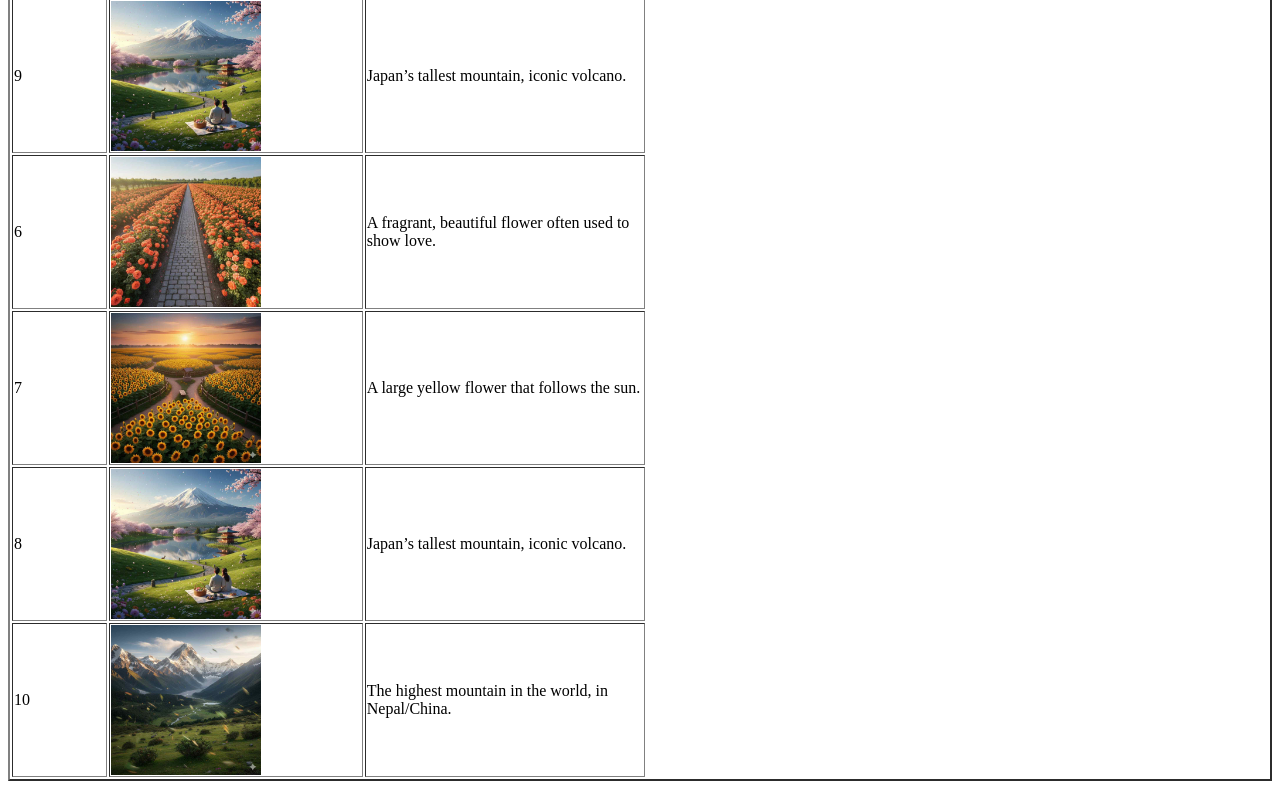
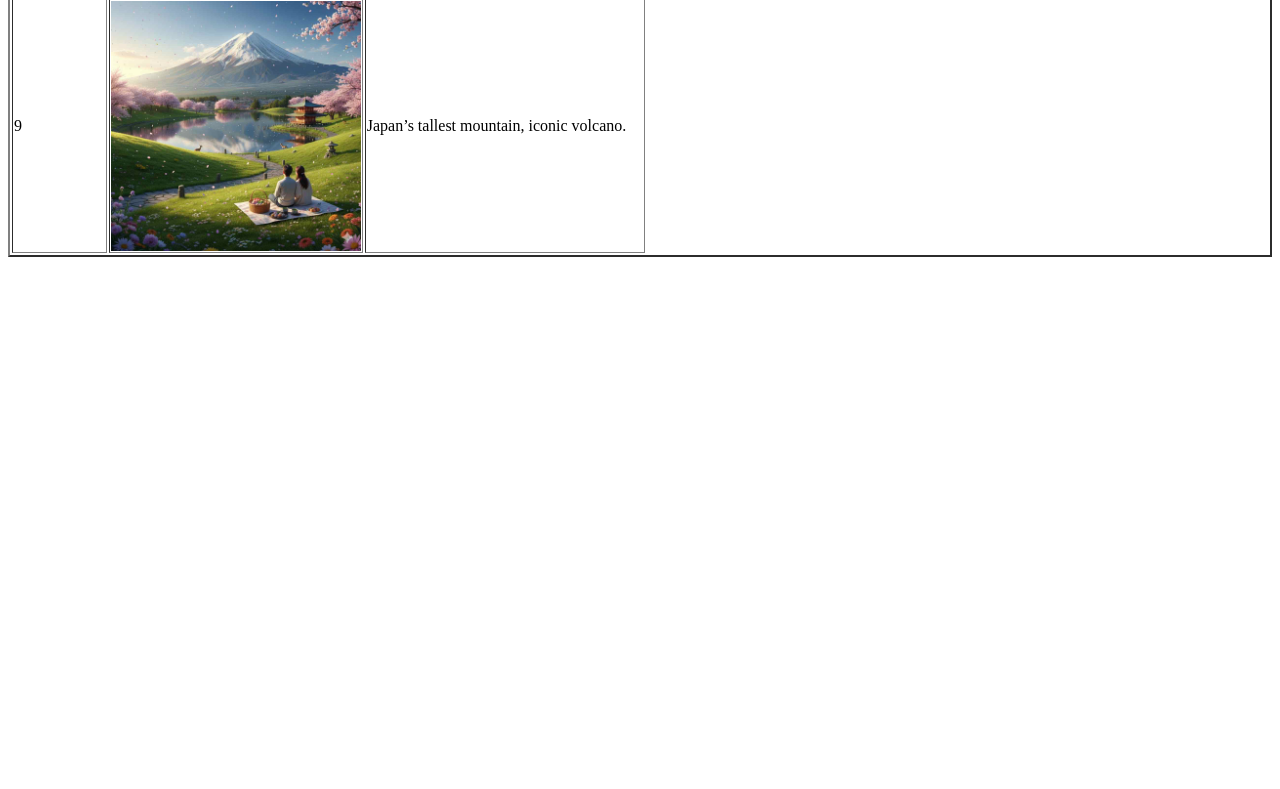
Before and after one commit to takwaa11/My-nature, a plain HTML site: page index.html in a window 1280 px wide. Shown: the part 1079-1868 px from the top of the page. After the commit the page ends 1344 px from the top, so only its background shows below. Drawn offline with Linux system fonts and the light colour scheme.

Commit message:
Update index.html

```diff
--- a/index.html
+++ b/index.html
@@ -12,7 +12,7 @@
     <td><img src="coastal1.jpg" width="250" helght="139" alt="Mos1 picture"> </td>
     <td>A Thai island famous for beaches and tourism.</td>
    <td>4</td>
-    <td><img src="flower2.jpg" width="150" helght="139" alt="Mos1 picture"> </td>
+    <td><img src="flower2.jpg" width="250" helght="139" alt="Mos1 picture"> </td>
     <td>A large yellow flower that follows the sun.</td>
     </tr>
 <tr>
@@ -41,26 +41,5 @@
     </tr>
 <tr>
     <td>9</td>
-    <td><img src="mountain1.jpg" width="150" helght="139" alt="Mos1 picture"> </td>
+    <td><img src="mountain1.jpg" width="250" helght="139" alt="Mos1 picture"> </td>
     <td>Japan’s tallest mountain, iconic volcano.</td>
-<tr>
-    <td>6</td>
-    <td><img src="flower1.jpg" width="150" helght="139" alt="Mos1 picture"> </td>
-    <td>A fragrant, beautiful flower often used to show love.</td>
-    </tr>
-<tr>
-    <td>7</td>
-    <td><img src="flower2.jpg" width="150" helght="139" alt="Mos1 picture"> </td>
-    <td>A large yellow flower that follows the sun.</td>
-    </tr>
-<tr>
-    <td>8</td>
-    <td><img src="mountain1.jpg" width="150" helght="139" alt="Mos1 picture"> </td>
-    <td>Japan’s tallest mountain, iconic volcano.</td>
-    </tr>
-
-<tr>
-    <td>10</td>
-    <td><img src="mountain3.jpg" width="150" helght="139" alt="Mos1 picture"> </td>
-    <td>The highest mountain in the world, in Nepal/China.</td>
-    </tr>
```
